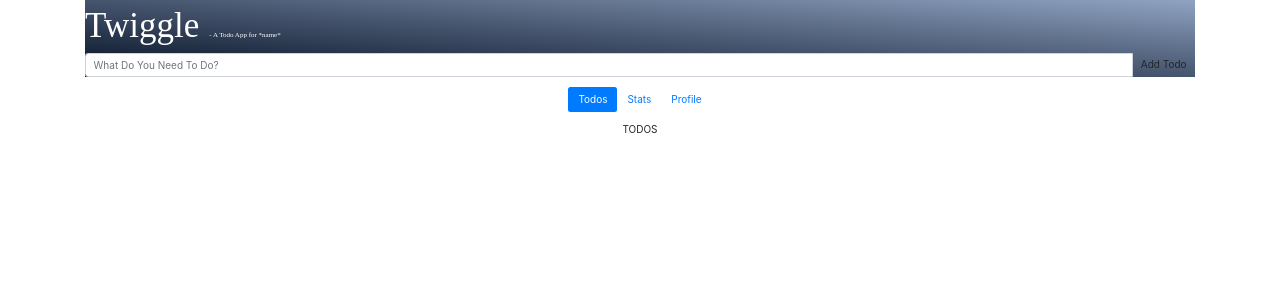
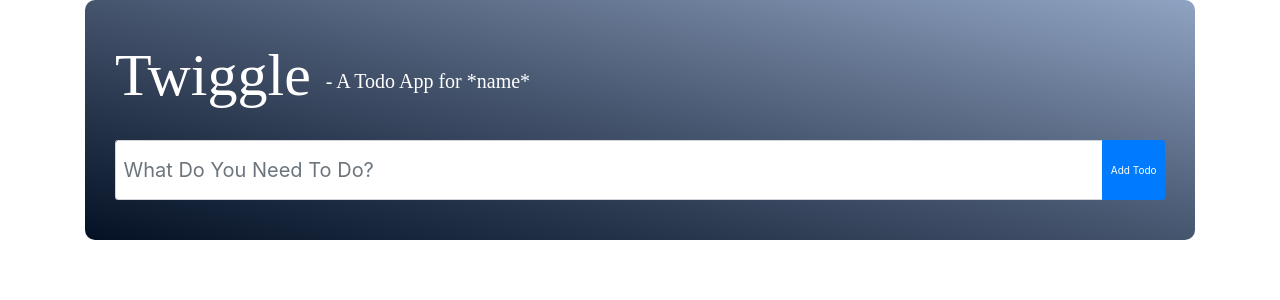
Before and after one commit to joey80/final_twiggle, a React (Create React App) app: page / in a window 1280 px wide. Shown: the top 300 px of the page. Built offline with nearby package versions, Linux system fonts and the light colour scheme.

Commit message:
added state and click handlers

```diff
--- a/public/index.html
+++ b/public/index.html
@@ -6,7 +6,6 @@
     <meta name="viewport" content="width=device-width, initial-scale=1" />
     <meta name="theme-color" content="#000000" />
     <meta name="description" content="Web site created using create-react-app" />
-    <link rel="apple-touch-icon" href="%PUBLIC_URL%/logo192.png" />
     <link
       rel="stylesheet"
       href="https://maxcdn.bootstrapcdn.com/bootstrap/4.4.1/css/bootstrap.min.css"
--- a/src/components/Button/Button.js
+++ b/src/components/Button/Button.js
@@ -0,0 +1,10 @@
+import React from 'react';
+import './Button.scss';
+
+const Button = ({ children, onClick }) => (
+  <button className='btn btn-primary button' type='button' onClick={onClick}>
+    {children}
+  </button>
+);
+
+export default Button;
--- a/src/components/Button/Button.scss
+++ b/src/components/Button/Button.scss
@@ -0,0 +1,4 @@
+@import '../../global/main.scss';
+
+.button {
+}
--- a/src/components/ContentContainer/ContentContainer.js
+++ b/src/components/ContentContainer/ContentContainer.js
@@ -2,8 +2,8 @@ import React from 'react';
 import './ContentContainer.scss';
 
 const ContentContainer = () => (
-  <div class='tab-content text-center' id='pills-tabContent'>
-    <div
+  <div className='tab-content text-center' id='pills-tabContent'>
+    {/* <div
       class='tab-pane fade show active'
       id='pillTodos'
       role='tabpanel'
@@ -16,7 +16,7 @@ const ContentContainer = () => (
     </div>
     <div class='tab-pane fade' id='pillProfile' role='tabpanel' aria-labelledby='pills-profile-tab'>
       PROFILE
-    </div>
+    </div> */}
   </div>
 );
 
--- a/src/components/Header/Header.scss
+++ b/src/components/Header/Header.scss
@@ -1,15 +1,7 @@
 @import '../../global/main.scss';
 
 .header {
-  background-image: -webkit-gradient(
-    linear,
-    left bottom,
-    right top,
-    from(#041125),
-    color-stop(#243248),
-    color-stop(#46556e),
-    color-stop(#6a7b97),
-    to(#8fa4c2)
-  );
   background-image: linear-gradient(to right top, #041125, #243248, #46556e, #6a7b97, #8fa4c2);
+  border-radius: 1rem;
+  padding: 3rem;
 }
--- a/src/components/Input/Input.js
+++ b/src/components/Input/Input.js
@@ -0,0 +1,15 @@
+import React from 'react';
+import './Input.scss';
+
+const Input = ({ onChange }) => (
+  <input
+    onChange={onChange}
+    type='text'
+    className='form-control input'
+    placeholder='What Do You Need To Do?'
+    aria-label='What Do You Need To Do?'
+    aria-describedby='basic-addon2'
+  />
+);
+
+export default Input;
--- a/src/components/Input/Input.scss
+++ b/src/components/Input/Input.scss
@@ -0,0 +1,6 @@
+@import '../../global/main.scss';
+
+.input {
+  font-size: 2rem;
+  height: 6rem;
+}
--- a/src/components/Logo/Logo.scss
+++ b/src/components/Logo/Logo.scss
@@ -7,11 +7,11 @@
   font-size: 2.5rem;
 
   @include tablet {
-    font-size: 3.5rem;
+    font-size: 6rem;
   }
 
   &__tagline {
-    font-size: 0.7rem;
-    padding-left: 10px;
+    font-size: 2rem;
+    transform: translate(1.5rem, -0.7rem);
   }
 }
--- a/src/components/Search/Search.js
+++ b/src/components/Search/Search.js
@@ -1,23 +1,26 @@
-import React from 'react';
+import React, { useState } from 'react';
+import Button from '../Button/Button';
+import Input from '../Input/Input';
 import './Search.scss';
 
-const Search = () => (
-  <form class='input-group todo-form mb-3'>
-    <input
-      type='text'
-      class='form-control'
-      id='todo-input'
-      autocomplete='off'
-      placeholder='What Do You Need To Do?'
-      aria-label='What Do You Need To Do?'
-      aria-describedby='basic-addon2'
-    />
-    <div class='input-group-append'>
-      <button class='btn todoButton' id='todo-button' type='button'>
-        Add Todo
-      </button>
-    </div>
-  </form>
-);
+const Search = () => {
+  const [inputVal, setInputVal] = useState('');
+
+  const onClick = e => {
+    e.preventDefault();
+    console.log('you clicked me!', inputVal);
+  };
+
+  return (
+    <form className='search' onSubmit={onClick}>
+      <div className='input-group mb-3'>
+        <Input onChange={e => setInputVal(e.target.value)} />
+        <div className='input-group-append'>
+          <Button onClick={onClick}>Add Todo</Button>
+        </div>
+      </div>
+    </form>
+  );
+};
 
 export default Search;
--- a/src/components/Search/Search.scss
+++ b/src/components/Search/Search.scss
@@ -0,0 +1,5 @@
+@import '../../global/main.scss';
+
+.search {
+  margin-top: 2rem;
+}
--- a/src/components/TabBar/TabBar.js
+++ b/src/components/TabBar/TabBar.js
@@ -3,7 +3,7 @@ import './TabBar.scss';
 
 const TabBar = () => (
   <div className='tab-bar'>
-    <ul class='nav justify-content-center nav-pills mb-3 todo-nav' id='pills-tab' role='tablist'>
+    {/* <ul class='nav justify-content-center nav-pills mb-3 todo-nav' id='pills-tab' role='tablist'>
       <li class='nav-item'>
         <a
           class='nav-link active'
@@ -43,7 +43,7 @@ const TabBar = () => (
           Profile
         </a>
       </li>
-    </ul>
+    </ul> */}
   </div>
 );
 
```
